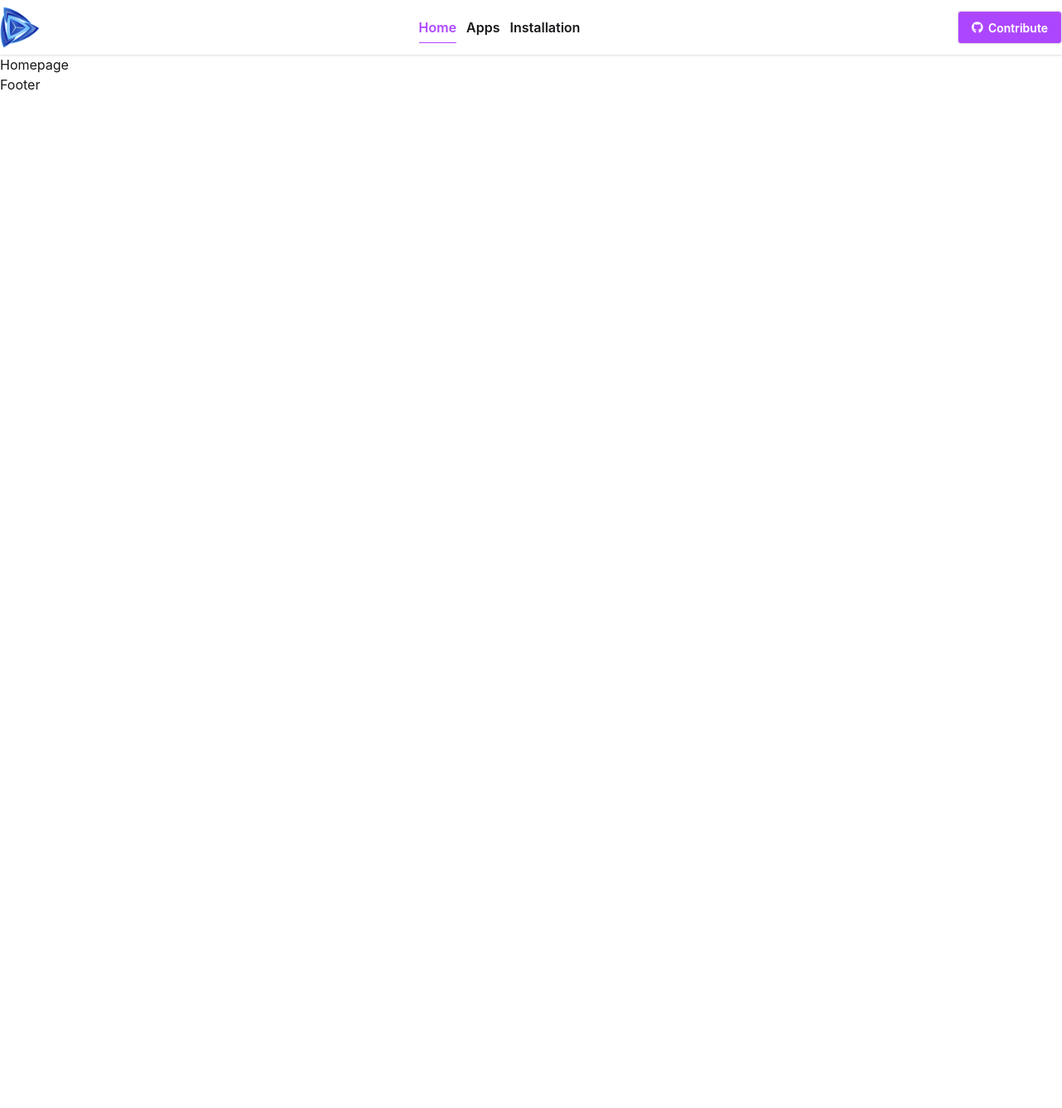
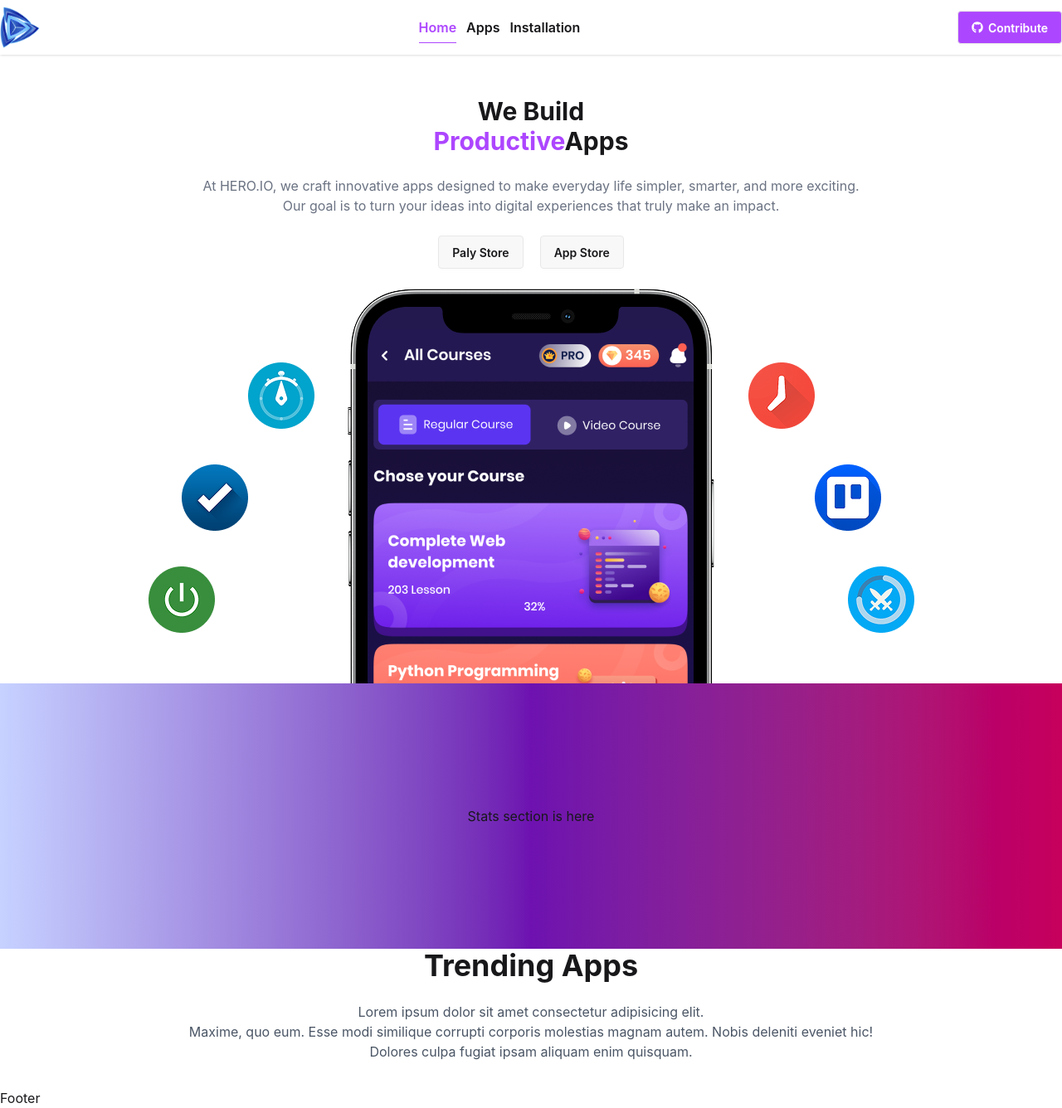
Before and after one commit to abdulazizabdul8822-gif/ph-play-store, a React (Vite) app: page / in a window 1280 px wide. Shown: the whole page at 83% size. Before the commit the page ends 800 px from the top, so only its background shows below. Built offline with nearby package versions, Linux system fonts and the light colour scheme.

Commit message:
sections design

```diff
--- /dev/null
+++ b/src/components/Banner/Banner.jsx
@@ -0,0 +1,20 @@
+import React from 'react';
+import BannerImg from '../../assets/images/hero.png'
+
+const Banner = () => {
+    return (
+        <div className=' min-h-[80vh] text-center  space-y-6 pt-[50px]'>
+           <h1 className=' font-bold text-3xl'>We Build <br /> <span className=' text-purple-500'>Productive</span>Apps</h1>
+           <p className=' text-gray-500'>At HERO.IO, we craft innovative apps designed to make everyday life simpler, smarter, and more exciting. <br /> Our goal is to turn your ideas into digital
+            experiences that truly make an impact.
+           </p>
+         <div className=' flex justify-center gap-5'>
+              <button className=' btn'>Paly Store</button>
+           <button className=' btn'> App Store</button>
+         </div>
+         <img src={BannerImg} alt=""  className=' mx-auto'/>
+        </div>
+    );
+};
+
+export default Banner;
--- a/src/components/NavBar/NavBar.jsx
+++ b/src/components/NavBar/NavBar.jsx
@@ -4,12 +4,33 @@ import { FaGithub } from 'react-icons/fa';
 import MyNavLink from '../MyNavLink/MyNavLink';
 
 const NavBar = () => {
+
+        const navItems = [
+            {
+                path: "/",
+                text: "Home",
+            },
+            {
+                path: "/apps",
+                text: "Apps",
+            },
+            {
+                path: "/installedApps",
+                text: "Installation",
+            },
+        ];
+
+
     return (
         <nav className=' shadow'>
             <div className=' flex justify-between gap-4 items-center bg-white py-[8px] container mx-auto'>
                 <img src={logoImg} alt="" className=' w-[50px]' />
                 <ul className=' flex justify-between gap-3 items-center'>
-                    <li>
+
+                    {
+                        navItems.map((item) => <MyNavLink to={item.path}>{item.text}</MyNavLink>)
+                    }
+                    {/* <li>
                         <MyNavLink to={"/"}>Home</MyNavLink>
                     </li>
 
@@ -19,7 +40,7 @@ const NavBar = () => {
 
                     <li>
                        <MyNavLink to={"/installedApps"}>Installation</MyNavLink>
-                    </li>
+                    </li> */}
 
                 </ul>
 
--- /dev/null
+++ b/src/components/Stats/Stats.jsx
@@ -0,0 +1,11 @@
+import React from 'react';
+
+const Stats = () => {
+    return (
+        <div className='bg-linear-to-r from-indigo-200 via-purple-800 to-pink-700 h-[40vh] flex items-center justify-center'>
+            Stats section is here
+        </div>
+    );
+};
+
+export default Stats;
--- /dev/null
+++ b/src/components/TrendingApps/TrendingApps.jsx
@@ -0,0 +1,14 @@
+import React from 'react';
+
+const TrendingApps = () => {
+    return (
+        <div>
+            <div className=' mb-8 text-center space-y-6 container mx-auto'>
+                <h2 className=' font-bold text-4xl'> Trending Apps</h2>
+                <p className=' text-gray-600'>Lorem ipsum dolor sit amet consectetur adipisicing elit. <br /> Maxime, quo eum. Esse modi similique corrupti corporis molestias magnam autem. Nobis deleniti eveniet hic! <br /> Dolores culpa fugiat ipsam aliquam enim quisquam.</p>
+            </div>
+        </div>
+    );
+};
+
+export default TrendingApps;
--- a/src/pages/HomePage/HomePage.jsx
+++ b/src/pages/HomePage/HomePage.jsx
@@ -1,10 +1,15 @@
 import React from 'react';
+import Banner from '../../components/Banner/Banner';
+import Stats from '../../components/Stats/Stats';
+import TrendingApps from '../../components/TrendingApps/TrendingApps';
 
 const HomePage = () => {
     return (
-        <div>
-            Homepage
-        </div>
+        <>
+           <Banner/>
+           <Stats/>
+           <TrendingApps/>
+        </>
     );
 };
 
```
